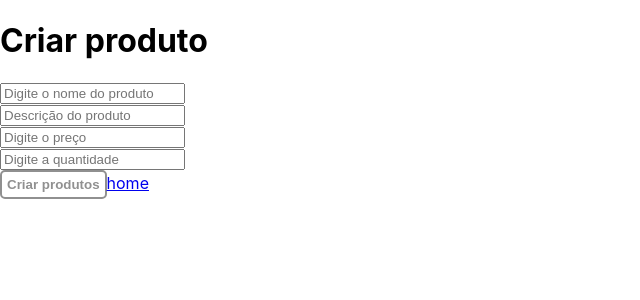
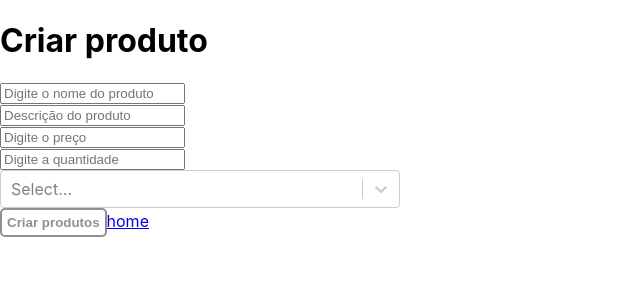
Before and after one commit to jgmd1996/front-end-produtos, a React (Create React App) app in the folder my-app/: page /CriarProduto in a window 1280 px wide. Shown: the top 300 px of the page, without its empty margins (0-640 px from the left). Built offline with nearby package versions, Linux system fonts and the light colour scheme; no server answers.

Commit message:
Tentativa de adicionar categoria em produto

```diff
--- a/my-app/src/pages/produto/CriarProduto.js
+++ b/my-app/src/pages/produto/CriarProduto.js
@@ -2,7 +2,42 @@ import { Link, useNavigate } from 'react-router-dom';
 import { Form, FormikProvider, useFormik } from 'formik';
 import * as Yup from "yup";
 
+import React from 'react';
+import { useEffect, useState } from 'react'
+import Select from "react-select";
+import makeAnimated from "react-select/animated";
+import "./style.css";
+
+
 function CriarProduto() {
+
+  ////////////////////////////////////////////////////////////////////////////
+  const animatedComponents = makeAnimated();
+  const [categorias, setCategorias] = useState([]);
+
+
+
+  useEffect(() => {
+    async function fetchMyAPI() {
+      let response = await fetch("http://localhost:3001/categories");
+      const categoriasApi = await response.json();
+      const categoriasSelect = categoriasApi.map(categoriaApi => ({ value: categoriaApi._id, label: categoriaApi.nome }))
+      setCategorias(categoriasSelect);
+
+    }
+
+    fetchMyAPI();
+  }, [])
+
+  const [selectedOptions, setSelectedOptions] = useState([]);
+
+  useEffect(() => {
+		console.log("selectedOptions",selectedOptions);
+    formik.setFieldValue("category", selectedOptions);
+	}, [selectedOptions])
+
+
+  //////////////////////////////////////////////////////////////////////////////
 
   const navigate = useNavigate();
 
@@ -12,17 +47,17 @@ function CriarProduto() {
       .max(200, 'Muito grande!')
       .required('Nome obrigatório!'),
 
-      description: Yup.string()
+    description: Yup.string()
       .min(2, 'Muito curto!')
       .max(200, 'Muito grande!')
       .required('Descrição obrigatório!'),
 
-      price: Yup.number()
+    price: Yup.number()
       .min(1, 'Muito curto!')
       .max(900, 'Muito grande!')
       .required('Preço obrigatório!'),
 
-      quantidade: Yup.number()
+    quantidade: Yup.number()
       .min(1, 'Muito curto!')
       .max(200, 'Muito grande!')
       .required('Quantidade obrigatório!')
@@ -31,10 +66,10 @@ function CriarProduto() {
   const formik = useFormik({//
     initialValues: {
       nome: '',
-      description:'',
+      description: '',
       price: '',
-      quantidade:'',
-      category:''
+      quantidade: '',
+      category: ''
     },
     validationSchema: RegisterSchema,
 
@@ -43,8 +78,9 @@ function CriarProduto() {
         nome: values.nome,
         description: values.description,
         price: values.price,
-        quantidade: values.quantidade
-    }
+        quantidade: values.quantidade,
+        category: values.category
+      }
       const settings = {
         method: 'POST',
         headers: {
@@ -52,6 +88,7 @@ function CriarProduto() {
           'Accept': 'application/json',
         },
         body: JSON.stringify(body)
+
       };
       try {
         const fetchResponse = await fetch('http://localhost:3001/produtos', settings);
@@ -74,7 +111,7 @@ function CriarProduto() {
     <>
       <FormikProvider value={formik}>
         <Form autoComplete='off' noValidate onSubmit={handleSubmit}>
-            <h1>Criar produto</h1>
+          <h1>Criar produto</h1>
           <div>
             <input
               type="text"
@@ -119,6 +156,26 @@ function CriarProduto() {
             <div>{touched.quantidade && errors.quantidade}</div>
           </div>
 
+          <>
+
+            <Select
+
+              components={animatedComponents}
+              isMulti
+              options={categorias}
+              onChange={(item) => setSelectedOptions(item)}
+              className="select"
+              isClearable={true}
+              isSearchable={true}
+              isDisabled={false}
+              isLoading={false}
+              isRtl={false}
+              closeMenuOnSelect={false}
+
+            />
+
+          </>
+
 
 
           <button type='submit'  >Criar produtos</button>
--- a/my-app/src/pages/produto/ListaProduto.js
+++ b/my-app/src/pages/produto/ListaProduto.js
@@ -15,35 +15,23 @@ function ListaProduto() {
     const [categorias, setCategorias] = useState([]);
 
     const [lista, setLista] = useState({});
-    console.log("categoria nome",categorias.nome);
-
-    ////////////////////////////////////////////////////////////////////
-    const options = [
-        { value: "produto 01", label: "Produto 01" },
-        { value: "produto 02", label: "Produto 02" },
-        { value: "produto 03", label: "Produto 03" },
-        { value: "produto 04", label: "Produto 04" },
-        { value: "produto 05", label: "Produto 05" },
-        { value: "produto 06", label: "Produto 06" },
-        { value: "produto 07", label: "Produto 07" },
-        { value: "produto 08", label: "Produto 08" },
-    ];
-
+    console.log("categoria nome", categorias.nome);
 
 
     useEffect(() => {
         async function fetchMyAPI() {
             let response = await fetch("http://localhost:3001/categories");
             const categoriasApi = await response.json();
-            const categoriasSelect = categoriasApi.map(categoriaApi => ({value: categoriaApi._id, label: categoriaApi.nome}) )
+            const categoriasSelect = categoriasApi.map(categoriaApi => ({ value: categoriaApi._id, label: categoriaApi.nome }))
             setCategorias(categoriasSelect);
 
         }
 
         fetchMyAPI();
-    }, [])// aqui fica as dependencias []
+    }, [])
 
     const [selectedOptions, setSelectedOptions] = useState([]);
+    console.log("selectedOptions",selectedOptions);
 
     const handleSelect = () => {
         console.log(selectedOptions);
@@ -131,11 +119,6 @@ function ListaProduto() {
         </div>
 
 
-
-
-
-
-
     );
 }
 
--- a/my-app/src/pages/produto/style.css
+++ b/my-app/src/pages/produto/style.css
@@ -1,6 +1,6 @@
 .select {
     width: 400px;
-    margin: 20px auto;
+    /* margin: 20px auto; */
   }
 
   button {
```
Lines whose indentation alone changed are shown as unchanged.
